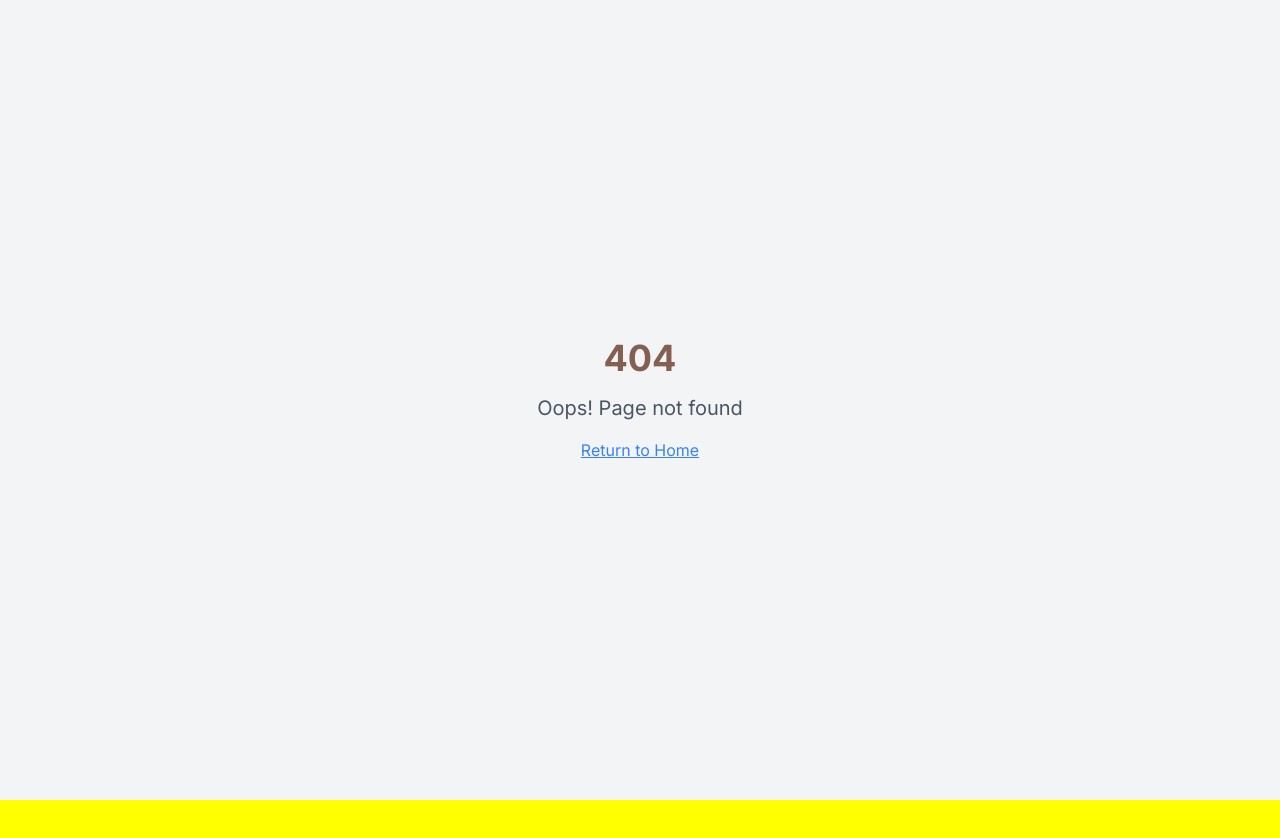
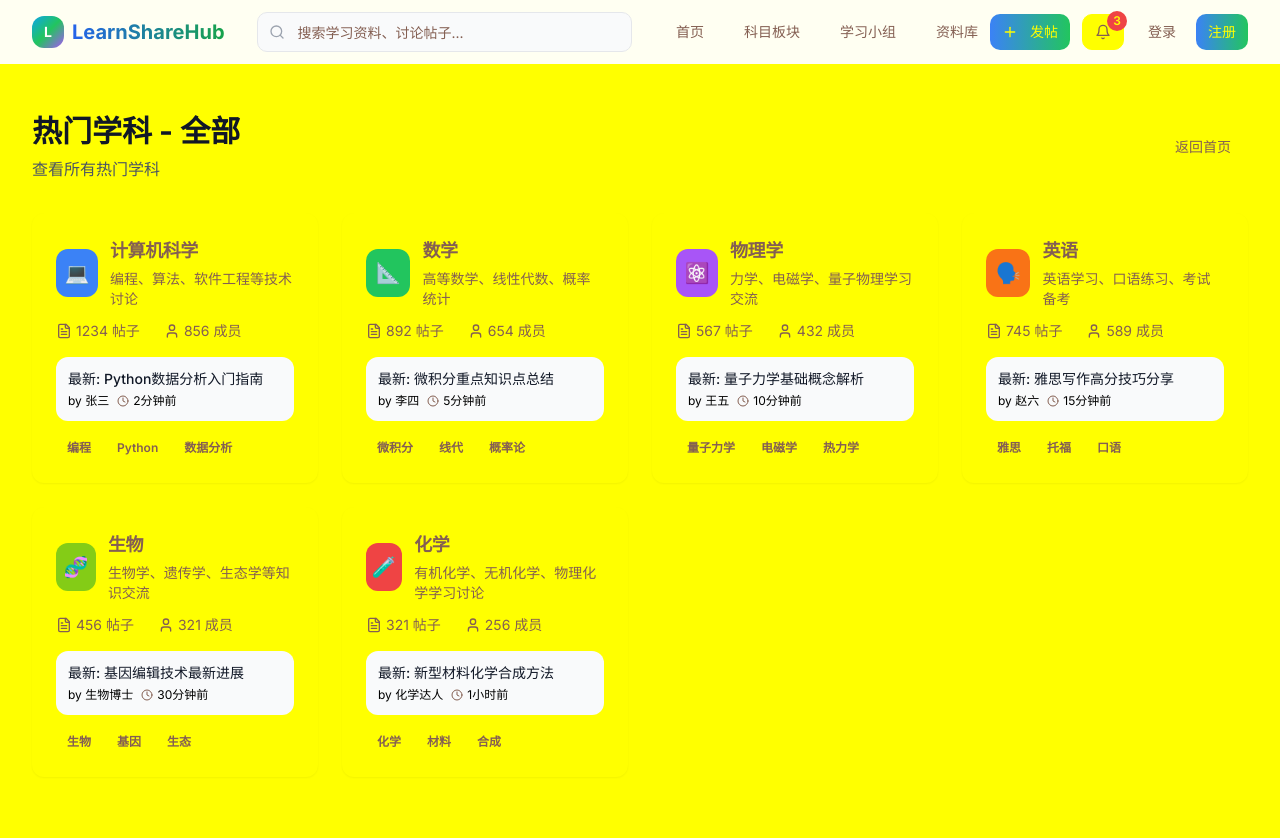
Before and after one commit to Bistu-OSSDT-2025/LearnShareHub, a React (Vite) app: page /popular-subjects in a window 1280 px wide. Before the commit this address had no page. Shown: the top 838 px of the page. Before the commit the page ends 800 px from the top, so only its background shows below. Built offline with nearby package versions, Linux system fonts and the light colour scheme.

Commit message:
添加热门学科部分“查看全部”功能

```diff
--- a/src/App.tsx
+++ b/src/App.tsx
@@ -12,6 +12,7 @@ import ProtectedRoute from "./components/ProtectedRoute";
 import CreateStudyGroupPage from './pages/CreateStudyGroupPage';
 import StudyGroupPage from './pages/StudyGroupPage';
 import StudyGroupDetails from './pages/StudyGroupDetails';
+import PopularSubjectsPage from './pages/PopularSubjectsPage';
 
 const queryClient = new QueryClient();
 
@@ -49,6 +50,7 @@ const App = () => (
           {/* 学习小组详情页，:id 是动态参数 */}
           <Route path="/groups/:id" element={<StudyGroupDetails />} />
           {/* ADD ALL CUSTOM ROUTES ABOVE THE CATCH-ALL "*" ROUTE */}
+          <Route path="/popular-subjects" element={<PopularSubjectsPage />} />
           <Route path="*" element={<NotFound />} />
         </Routes>
       </BrowserRouter>
--- a/src/pages/Index.tsx
+++ b/src/pages/Index.tsx
@@ -185,11 +185,16 @@ const Index = () => {
             <div>
               <h2 className="text-3xl font-bold text-gray-900 mb-2">热门学科</h2>
               <p className="text-gray-600">选择你感兴趣的学科，开始学习交流</p>
+
             </div>
-            <Button variant="outline">查看全部</Button>
+            <Link to="/popular-subjects">
+              <Button variant="outline">查看全部</Button>
+            </Link>
           </div>
 
           <div className="grid grid-cols-1 md:grid-cols-2 lg:grid-cols-4 gap-6">
+
+
             {popularSubjects.map((subject) => (
               <SubjectCard key={subject.id} subject={subject} />
             ))}
--- /dev/null
+++ b/src/pages/PopularSubjectsPage.tsx
@@ -0,0 +1,129 @@
+import React from 'react';
+import { Link } from 'react-router-dom';
+import Header from '@/components/Header';
+import SubjectCard from '@/components/SubjectCard';
+import { Card, CardContent, CardHeader, CardTitle } from '@/components/ui/card';
+import { Badge } from '@/components/ui/badge';
+import { Button } from '@/components/ui/button';
+
+const PopularSubjectsPage = () => {
+  // 所有热门学科数据
+  const allSubjects = [
+    {
+      id: '1',
+      name: '计算机科学',
+      description: '编程、算法、软件工程等技术讨论',
+      icon: '💻',
+      color: 'bg-blue-500',
+      postCount: 1234,
+      memberCount: 856,
+      latestPost: {
+        title: 'Python数据分析入门指南',
+        author: '张三',
+        time: '2分钟前'
+      },
+      tags: ['编程', 'Python', '数据分析']
+    },
+    {
+      id: '2',
+      name: '数学',
+      description: '高等数学、线性代数、概率统计',
+      icon: '📐',
+      color: 'bg-green-500',
+      postCount: 892,
+      memberCount: 654,
+      latestPost: {
+        title: '微积分重点知识点总结',
+        author: '李四',
+        time: '5分钟前'
+      },
+      tags: ['微积分', '线代', '概率论']
+    },
+    {
+      id: '3',
+      name: '物理学',
+      description: '力学、电磁学、量子物理学习交流',
+      icon: '⚛️',
+      color: 'bg-purple-500',
+      postCount: 567,
+      memberCount: 432,
+      latestPost: {
+        title: '量子力学基础概念解析',
+        author: '王五',
+        time: '10分钟前'
+      },
+      tags: ['量子力学', '电磁学', '热力学']
+    },
+    {
+      id: '4',
+      name: '英语',
+      description: '英语学习、口语练习、考试备考',
+      icon: '🗣️',
+      color: 'bg-orange-500',
+      postCount: 745,
+      memberCount: 589,
+      latestPost: {
+        title: '雅思写作高分技巧分享',
+        author: '赵六',
+        time: '15分钟前'
+      },
+      tags: ['雅思', '托福', '口语']
+    },
+    {
+      id: '5',
+      name: '生物',
+      description: '生物学、遗传学、生态学等知识交流',
+      icon: '🧬',
+      color: 'bg-lime-500',
+      postCount: 456,
+      memberCount: 321,
+      latestPost: {
+        title: '基因编辑技术最新进展',
+        author: '生物博士',
+        time: '30分钟前'
+      },
+      tags: ['生物', '基因', '生态']
+    },
+    {
+      id: '6',
+      name: '化学',
+      description: '有机化学、无机化学、物理化学学习讨论',
+      icon: '🧪',
+      color: 'bg-red-500',
+      postCount: 321,
+      memberCount: 256,
+      latestPost: {
+        title: '新型材料化学合成方法',
+        author: '化学达人',
+        time: '1小时前'
+      },
+      tags: ['化学', '材料', '合成']
+    }
+  ];
+
+  return (
+    <div className="min-h-screen bg-background">
+      <Header />
+      <main className="container mx-auto px-4 sm:px-6 lg:px-8 py-12">
+        <section className="mb-16">
+          <div className="flex items-center justify-between mb-8">
+            <div>
+              <h2 className="text-3xl font-bold text-gray-900 mb-2">热门学科 - 全部</h2>
+              <p className="text-gray-600">查看所有热门学科</p>
+            </div>
+            <Link to="/">
+              <Button variant="outline">返回首页</Button>
+            </Link>
+          </div>
+          <div className="grid grid-cols-1 md:grid-cols-2 lg:grid-cols-4 gap-6">
+            {allSubjects.map((subject) => (
+              <SubjectCard key={subject.id} subject={subject} />
+            ))}
+          </div>
+        </section>
+      </main>
+    </div>
+  );
+};
+
+export default PopularSubjectsPage;
```
Also changed, not shown: 1 other file (tests, documents, lock files or other folders).
